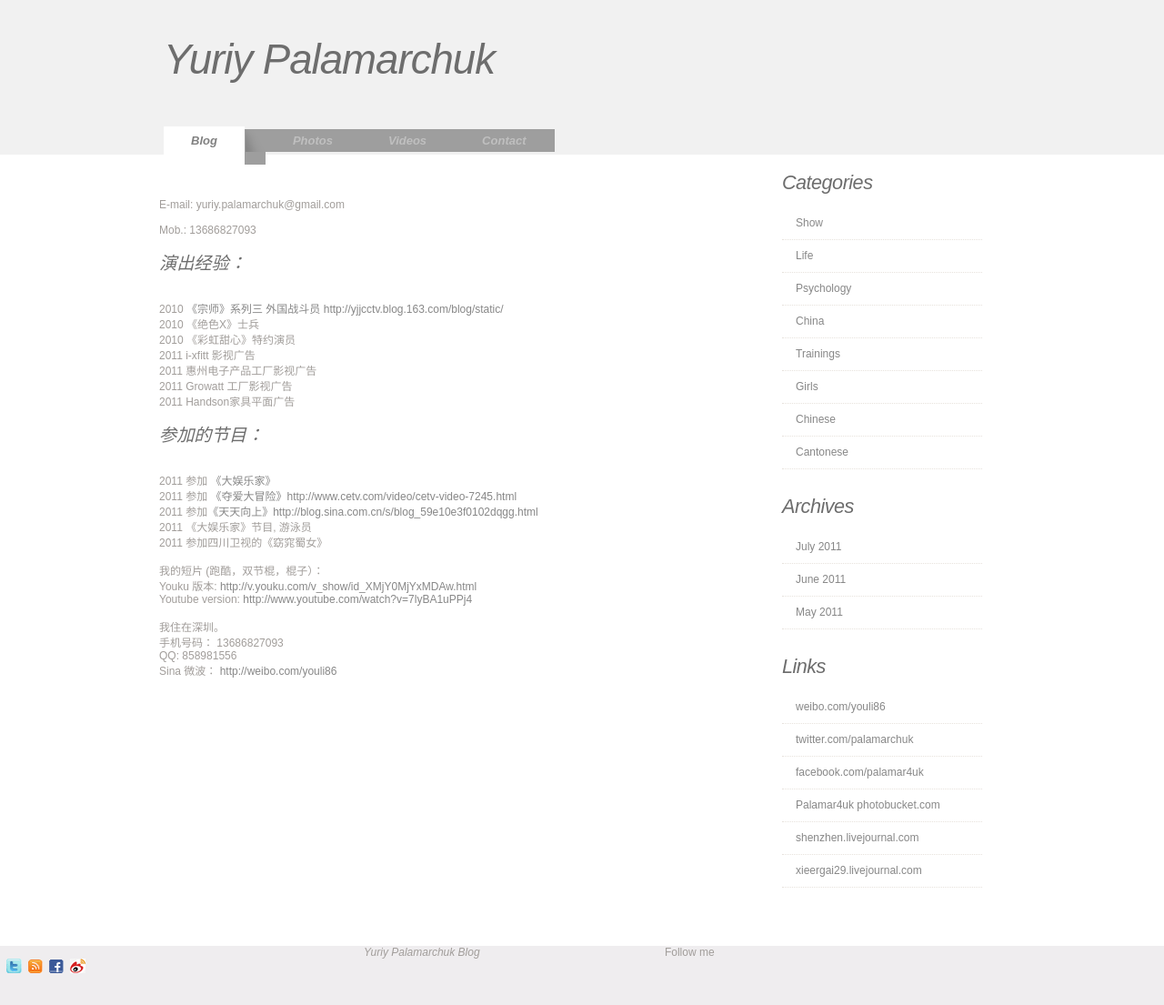
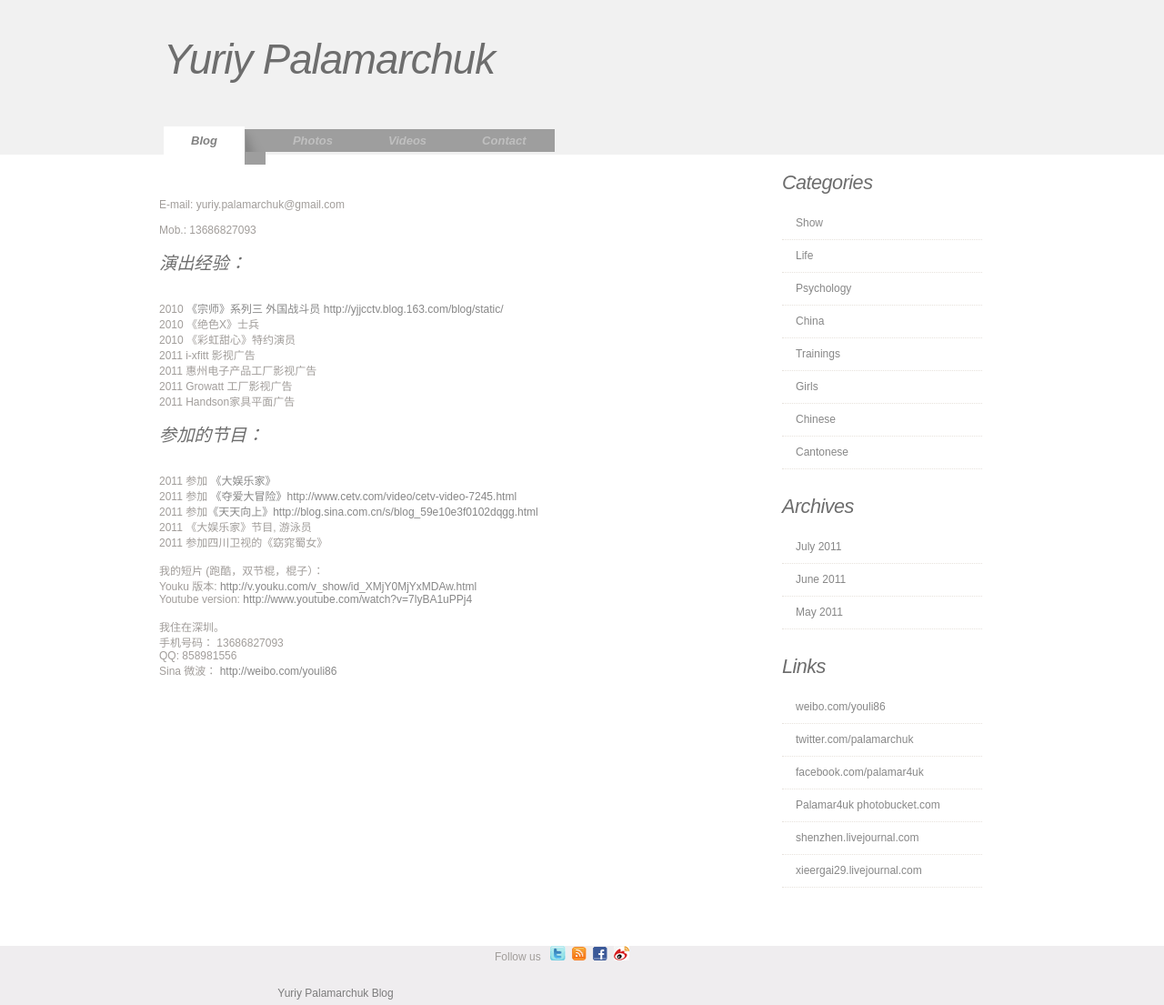
Before and after one commit to iurii/iurii.github.com, a Jekyll site: the page built from about.html, in a window 1280 px wide, cut to the strip 0-1105 px from the top of the page. Shown: the whole strip at 91% size. Built offline with Jekyll 4.4.1, drawn with Linux system fonts in a browser that asks for light colours; grey boxes are pictures that could not be loaded.

Commit message:
styles for footer

```diff
--- a/_layouts/default.html
+++ b/_layouts/default.html
@@ -176,12 +176,26 @@ else {
 
 </div>
 <div id="footer">
-	<span style="font-style: italic; position: relative; padding-left: 400px; height: 70px;">
-        Yuriy Palamarchuk Blog
-        </span>
-        <span style="position: relative; padding-left: 200px; height: 70px;">
-        Follow me<br /><img style="padding-left: 7px;" src="images/twitter.png"/><img style="padding-left: 7px;" src="images/atom.png"/><img style="padding-left: 7px;" src="images/facebook.png"/><img style="padding-left: 7px;" src="images/weibo.png" />
-        </span>
+        <div class="site">
+
+        <!--[if IE]><div id="legal_ie"><![endif]-->
+        <!--[if !IE]--><div id="legal"><!--[endif]-->
+
+
+              <p>Yuriy Palamarchuk Blog</p>
+            </div><!-- /#legal or /#legal_ie-->
+
+
+          <div class="sponsor">
+            Follow us
+              <img style="padding-left: 7px;" src="images/twitter.png"/><img style="padding-left: 7px;" src="images/atom.png"/><img style="padding-left: 7px;" src="images/facebook.png"/><img style="padding-left: 7px;" src="images/weibo.png" />
+          </div>
+
+        </div><!-- /.site -->
+      </div>
+
+
+
 
 
 </div>
--- a/css/style.css
+++ b/css/style.css
@@ -440,6 +440,9 @@ a:hover {
 	padding: 0px 0 15px 0;
 	background: #EFEDEF;
 	font-family: Arial, Helvetica, sans-serif;
+	 clear: both;
+         overflow: hidden;
+         position: relative;
 }
 
 #footer p {
@@ -455,3 +458,27 @@ a:hover {
 #footer a {
 	color: #7C7C7C;
 }
+
+#legal {
+    float: left;
+    height: 50px;
+    line-height: 8px;
+    margin: 25px 0 0 15px;
+    padding-left: 179px;
+    width: 350px;
+}
+
+#legal_ie {
+    float: left;
+    height: 50px;
+    line-height: 8px;
+    margin: 25px 0 0 18px;
+    padding-left: 180px;
+    width: 350px;
+
+.sponsor {
+    float: right;
+    margin-top: 35px;
+    padding-bottom: 25px;
+    width: 295px;
+}
```
